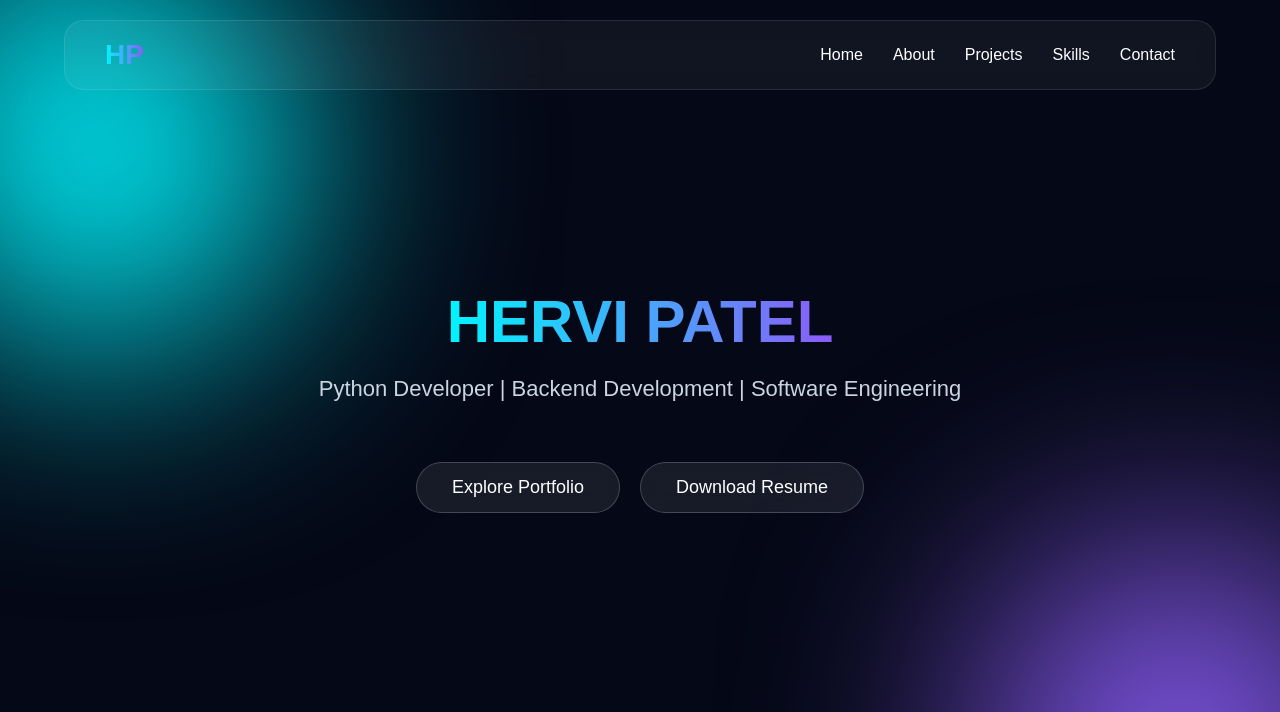
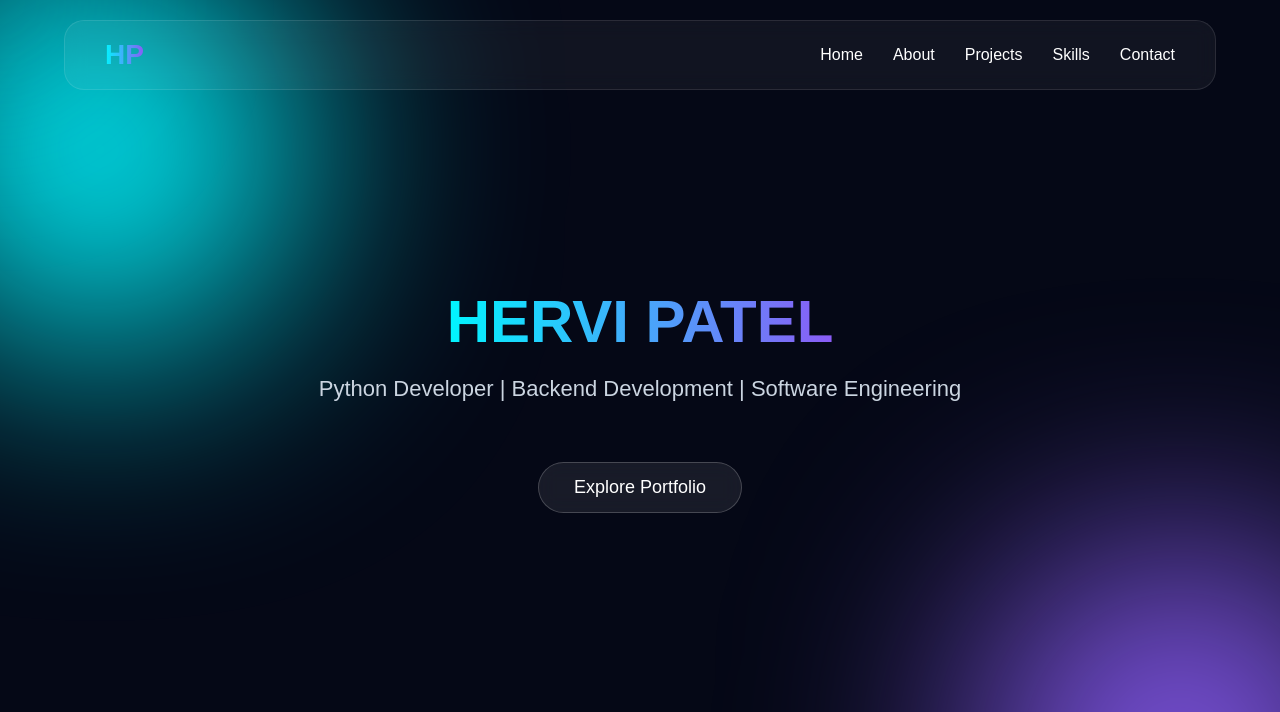
Before and after one commit to Hervi-Patel/hervi-portfolio-2026, a Django app: page / in a window 1280 px wide; the page is wider, and only the part inside the window is pictured. Shown: the top 712 px of that part. Run offline with Django 5.2, Linux system fonts and the light colour scheme.

Commit message:
Fix production homepage error

```diff
--- a/portfolio/templates/portfolio/index.html
+++ b/portfolio/templates/portfolio/index.html
@@ -42,19 +42,11 @@
 
         <div class="hero-buttons">
 
-    <a href="#about" class="hero-btn">
-        Explore Portfolio
-    </a>
+            <a href="#about" class="hero-btn">
+                Explore Portfolio
+            </a>
 
-    <a href="{% static 'portfolio/resume/resume.pdf' %}"
-       class="hero-btn"
-       download>
-
-        Download Resume
-
-    </a>
-
-</div>
+        </div>
 
     </section>
 
```
